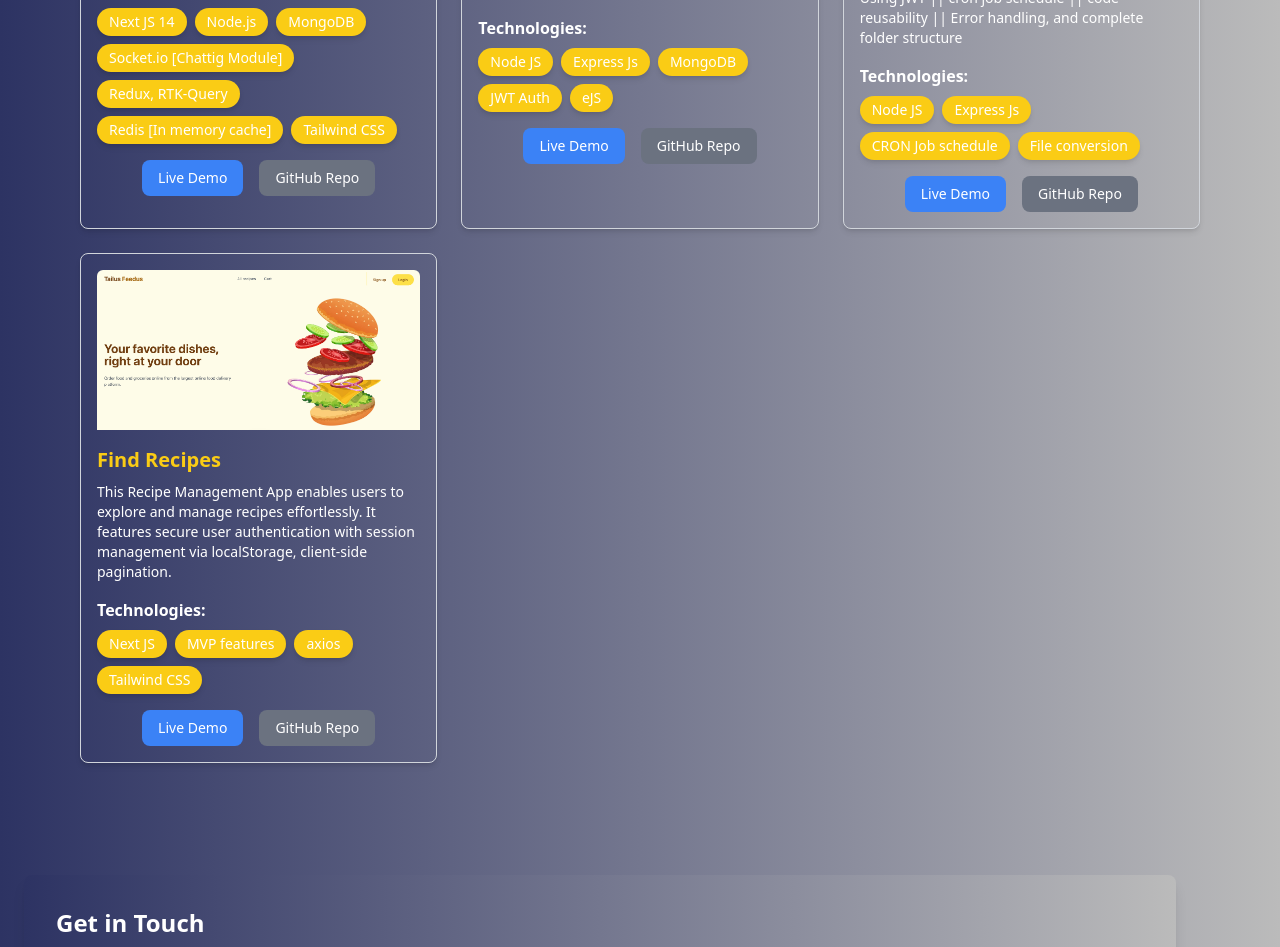
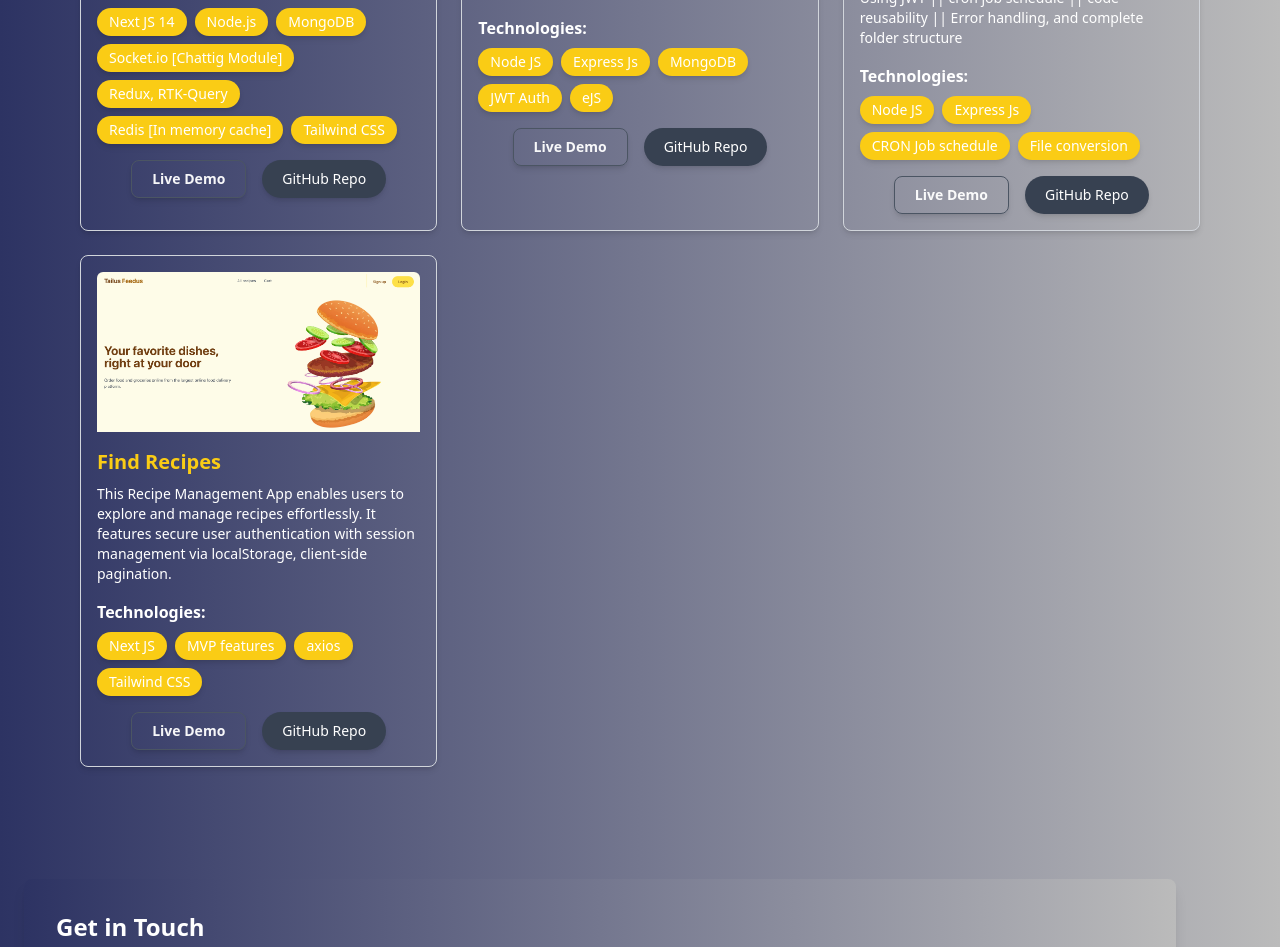
Before and after one commit to SharifuzzamanShaon/my-portfolio, a React (Vite) app: page / in a window 1280 px wide. Shown: the part 1940-2887 px from the top of the page. Built offline with nearby package versions, Linux system fonts and the light colour scheme.

Commit message:
update ProjectCard component to enhance button styles and add GitHub repo link

```diff
--- a/src/components/ProjectCard.jsx
+++ b/src/components/ProjectCard.jsx
@@ -32,30 +32,32 @@ const ProjectCard = ({ project }) => {
         </div>
 
         <div className="mt-4 flex space-x-4 justify-center">
+          {/* Live Demo Button */}
           <a
             href={project.liveLink || "#"}
             target={project.liveLink ? "_blank" : undefined}
             rel={project.liveLink ? "noopener noreferrer" : undefined}
-            className={`px-4 py-2 text-sm rounded-lg ${
-              project.liveLink
-                ? "bg-blue-500 text-white hover:bg-blue-600 dark:bg-blue-600 dark:hover:bg-blue-700"
-                : "bg-gray-300 text-gray-500 cursor-not-allowed dark:bg-gray-700 dark:text-gray-500"
-            }`}
-            disabled={!project.liveLink}
+            className={`px-5 py-2 text-sm font-medium rounded-full transition-all duration-300 flex items-center gap-2
+      ${
+        project.liveLink
+          ? "flex items-center gap-2 border border-gray-600 p-1 rounded-lg text-white font-semibold  hover:bg-gray-800 hover:text-white hover:scale-105  shadow-md"
+          : "bg-gray-300 text-gray-500 cursor-not-allowed opacity-70 dark:bg-gray-700 dark:text-gray-500"
+      }`}
           >
-            Live Demo
+            <span className="animate-pulse">Live Demo</span>
           </a>
 
+          {/* GitHub Repo Button */}
           <a
             href={project?.gitRepo || "#"}
             target={project?.gitRepo ? "_blank" : undefined}
             rel={project?.gitRepo ? "noopener noreferrer" : undefined}
-            className={`px-4 py-2 text-sm rounded-lg ${
-              project?.gitRepo
-                ? "bg-gray-500 text-white hover:bg-gray-600 dark:bg-gray-600 dark:hover:bg-gray-700"
-                : "bg-gray-300 text-gray-500 cursor-not-allowed dark:bg-gray-700 dark:text-gray-500"
-            }`}
-            disabled={!project?.gitRepo}
+            className={`px-5 py-2 text-sm font-medium rounded-full transition-all duration-300 flex items-center gap-2
+      ${
+        project?.gitRepo
+          ? "bg-gray-700 text-white hover:bg-gray-800 hover:scale-105 active:scale-95 shadow-md"
+          : "bg-gray-300 text-gray-500 cursor-not-allowed opacity-70 dark:bg-gray-700 dark:text-gray-500"
+      }`}
           >
             GitHub Repo
           </a>
```
